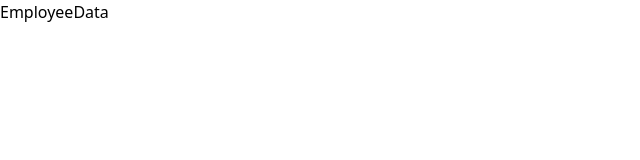
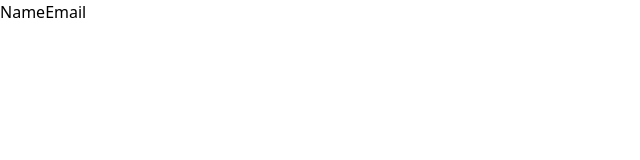
Before and after one commit to Ritikpal63/Form, a React (Vite) app: page / in a window 1280 px wide. Shown: the top 160 px of the page, without its empty margins (0-640 px from the left). Built offline with nearby package versions, Linux system fonts and the light colour scheme.

Commit message:
Update Created Component

```diff
--- a/src/components/EmployeeData.jsx
+++ b/src/components/EmployeeData.jsx
@@ -1,8 +1,28 @@
 import React from 'react'
 
 const EmployeeData = () => {
+  const data = JSON.parse(localStorage.getItem('user')) || []
   return (
-    <div>EmployeeData</div>
+    <>
+    <table className='table'>
+      <thead>
+        <tr>
+          <td>Name</td>
+          <td>Email</td>
+        </tr>
+      </thead>
+      <tbody>
+      {
+    data.map((item)=>{
+      return <tr key={item.email}>
+        <td>{item.name}</td>
+        <td>{item.email}</td>
+      </tr>
+    })
+    }
+      </tbody>
+    </table>
+    </>
   )
 }
 
```
